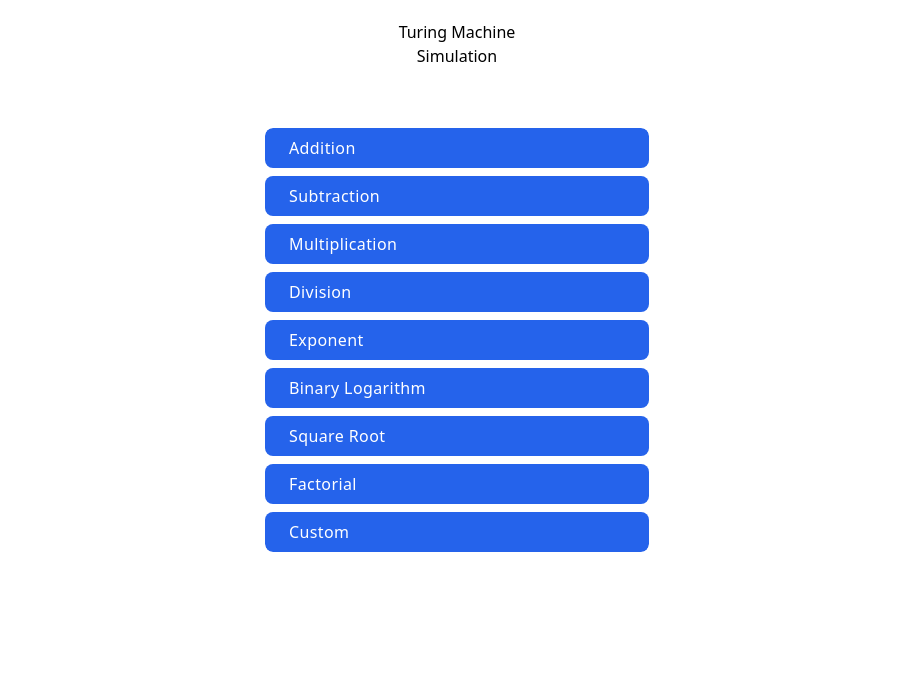
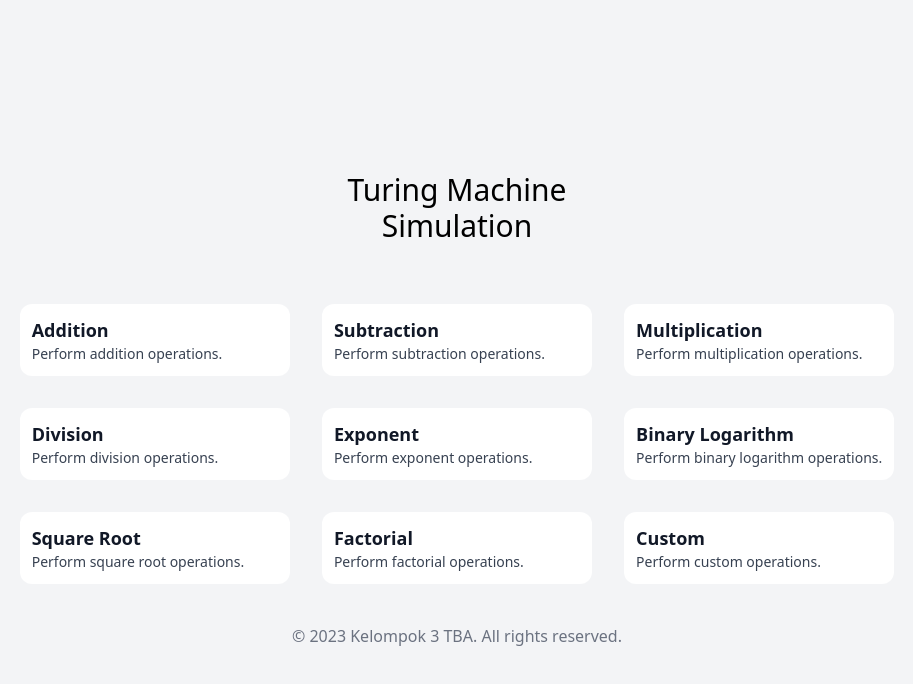
Before and after one commit to alscheift/turing-simulation, a plain HTML site: page index.html in a window 1280 px wide. Shown: the whole page, without its empty margins (183-1096 px from the left). Drawn offline with nearby package versions, Linux system fonts and the light colour scheme.

Commit message:
Beautify home

```diff
--- a/index.html
+++ b/index.html
@@ -5,92 +5,92 @@
     <meta name="viewport" content="width=device-width, initial-scale=1.0" />
     <title>Turing</title>
 
-        <!-- Tailwind -->
-        <script src="https://cdn.tailwindcss.com"></script>
-        <script src="../tailwind.config.js"></script>
+    <!-- Tailwind CSS -->
+    <link href="https://cdn.jsdelivr.net/npm/tailwindcss@2.2.19/dist/tailwind.min.css" rel="stylesheet">
 
     <!-- Custom CSS -->
     <link rel="stylesheet" href="../css/scrollbar.css" />
 </head>
-    <body>
-        <div class="flex flex-col">
-            <div class="mx-auto p-5 mb-10 text-center">
-                <h1 class="font-medium">Turing Machine</h1>
-                <h1 class="font-medium">Simulation</h1>
-            </div>
+<body class="bg-gray-100">
+    <div class="flex flex-col items-center justify-center min-h-screen">
+        <div class="p-5 mb-10 text-center">
+            <h1 class="text-3xl font-medium">Turing Machine</h1>
+            <h1 class="text-3xl font-medium">Simulation</h1>
         </div>
 
         <main>
-            <div
-                class="flex gap-y-2 flex-col w-full max-w-sm mx-auto overflow-hidden bg-white rounded-lg dark:bg-gray-800">
-                <a
-                    href="operation/Addition.html"
-                    class="px-6 py-2 font-medium tracking-wide text-white capitalize transition-colors duration-300 transform bg-blue-600 rounded-lg hover:bg-blue-500 focus:outline-none focus:ring focus:ring-blue-300 focus:ring-opacity-80">
-                        Addition
+            <div class="grid grid-cols-3 gap-8">
+                <a href="operation/Addition.html" class="card-link">
+                    <div class="card bg-white p-3 rounded-xl hover:bg-blue-100 hover:shadow-md">
+                        <h2 class="card-title text-lg text-gray-900 font-semibold">Addition</h2>
+                        <p class="card-description text-sm text-gray-700">Perform addition operations.</p>
+                    </div>
                 </a>
 
-                <a
-                    href="operation/Subtraction.html"
-                    class="px-6 py-2 font-medium tracking-wide text-white capitalize transition-colors duration-300 transform bg-blue-600 rounded-lg hover:bg-blue-500 focus:outline-none focus:ring focus:ring-blue-300 focus:ring-opacity-80">
-                    Subtraction
+                <a href="operation/Subtraction.html" class="card-link">
+                    <div class="card bg-white p-3 rounded-xl hover:bg-blue-100 hover:shadow-md">
+                        <h2 class="card-title text-lg text-gray-900 font-semibold">Subtraction</h2>
+                        <p class="card-description text-sm text-gray-700">Perform subtraction operations.</p>
+                    </div>
                 </a>
 
-                <a
-                    href="operation/Multiplication.html"
-                    class="px-6 py-2 font-medium tracking-wide text-white capitalize transition-colors duration-300 transform bg-blue-600 rounded-lg hover:bg-blue-500 focus:outline-none focus:ring focus:ring-blue-300 focus:ring-opacity-80">
-                    Multiplication
+                <a href="operation/Multiplication.html" class="card-link">
+                    <div class="card bg-white p-3 rounded-xl hover:bg-blue-100 hover:shadow-md">
+                        <h2 class="card-title text-lg text-gray-900 font-semibold">Multiplication</h2>
+                        <p class="card-description text-sm text-gray-700">Perform multiplication operations.</p>
+                    </div>
                 </a>
 
-                <a
-                    href="operation/Division.html"
-                    class="px-6 py-2 font-medium tracking-wide text-white capitalize transition-colors duration-300 transform bg-blue-600 rounded-lg hover:bg-blue-500 focus:outline-none focus:ring focus:ring-blue-300 focus:ring-opacity-80">
-                    Division
+                <a href="operation/Division.html" class="card-link">
+                    <div class="card bg-white p-3 rounded-xl hover:bg-blue-100 hover:shadow-md">
+                        <h2 class="card-title text-lg text-gray-900 font-semibold ">Division</h2>
+                        <p class="card-description text-sm text-gray-700">Perform division operations.</p>
+                    </div>
                 </a>
 
-                <a
-                    href="operation/Exponent.html"
-                    class="px-6 py-2 font-medium tracking-wide text-white capitalize transition-colors duration-300 transform bg-blue-600 rounded-lg hover:bg-blue-500 focus:outline-none focus:ring focus:ring-blue-300 focus:ring-opacity-80">
-                    Exponent
+                <a href="operation/Exponent.html" class="card-link">
+                    <div class="card bg-white p-3 rounded-xl hover:bg-blue-100 hover:shadow-md">
+                        <h2 class="card-title text-lg text-gray-900 font-semibold">Exponent</h2>
+                        <p class="card-description text-sm text-gray-700">Perform exponent operations.</p>
+                    </div>
                 </a>
 
-                <a
-                    href="operation/BinaryLogarithm.html"
-                    class="px-6 py-2 font-medium tracking-wide text-white capitalize transition-colors duration-300 transform bg-blue-600 rounded-lg hover:bg-blue-500 focus:outline-none focus:ring focus:ring-blue-300 focus:ring-opacity-80">
-                    Binary Logarithm
+                <a href="operation/BinaryLogarithm.html" class="card-link">
+                    <div class="card bg-white p-3 rounded-xl hover:bg-blue-100 hover:shadow-md">
+                        <h2 class="card-title text-lg text-gray-900 font-semibold">Binary Logarithm</h2>
+                        <p class="card-description text-sm text-gray-700">Perform binary logarithm operations.</p>
+                    </div>
                 </a>
 
-                <a
-                    href="operation/SquareRoot.html"
-                    class="px-6 py-2 font-medium tracking-wide text-white capitalize transition-colors duration-300 transform bg-blue-600 rounded-lg hover:bg-blue-500 focus:outline-none focus:ring focus:ring-blue-300 focus:ring-opacity-80">
-                    Square Root
+                <a href="operation/SquareRoot.html" class="card-link">
+                    <div class="card bg-white p-3 rounded-xl hover:bg-blue-100 hover:shadow-md">
+                        <h2 class="card-title text-lg text-gray-900 font-semibold">Square Root</h2>
+                        <p class="card-description text-sm text-gray-700">Perform square root operations.</p>
+                    </div>
                 </a>
 
-                <a
-                    href="operation/Factorial.html"
-                    class="px-6 py-2 font-medium tracking-wide text-white capitalize transition-colors duration-300 transform bg-blue-600 rounded-lg hover:bg-blue-500 focus:outline-none focus:ring focus:ring-blue-300 focus:ring-opacity-80">
-                    Factorial
+                <a href="operation/Factorial.html" class="card-link">
+                    <div class="card bg-white p-3 rounded-xl hover:bg-blue-100 hover:shadow-md">
+                        <h2 class="card-title text-lg text-gray-900 font-semibold">Factorial</h2>
+                        <p class="card-description text-sm text-gray-700">Perform factorial operations.</p>
+                    </div>
                 </a>
 
-                <a
-                    href="operation/Custom.html"
-                    class="px-6 py-2 font-medium tracking-wide text-white capitalize transition-colors duration-300 transform bg-blue-600 rounded-lg hover:bg-blue-500 focus:outline-none focus:ring focus:ring-blue-300 focus:ring-opacity-80">
-                    Custom
+                <a href="operation/Custom.html" class="card-link">
+                    <div class="card bg-white p-3 rounded-xl hover:bg-blue-100 hover:shadow-md">
+                        <h2 class="card-title text-lg text-gray-900 font-semibold">Custom</h2>
+                        <p class="card-description text-sm text-gray-700">Perform custom operations.</p>
+                    </div>
                 </a>
+
             </div>
         </main>
+
+        <footer class="mt-10 text-center text-gray-500">
+            <h5>&copy; 2023 Kelompok 3 TBA. All rights reserved.</h5>
+        </footer>
+    </div>
+
+    <script src="../tailwind.config.js"></script>
 </body>
 </html>
-
-<!--
-        <script type="module" src="js/OperationObjectBuilder.js"></script>
-        <script type="module" src="js/Operation/Addition.js"></script>
-        <script type="module" src="js/Operation/Subtraction.js"></script>
-        <script type="module" src="js/Operation/Exponent.js"></script>
-        <script type="module" src="js/Operation/Division.js"></script>
-        <script type="module" src="js/Operation/SquareRoot.js"></script>
-        <script type="module" src="js/Operation/Factorial.js"></script>
-        <script type="module" src="js/Operation/BinaryLogarithm.js"></script>
-        <script type="module" src="js/Tape.js"></script>
-        <script type="module" src="js/Turing.js"></script>
-        <script type="module" src="js/index.js"></script>
--->
```
Lines whose indentation alone changed are shown as unchanged.
